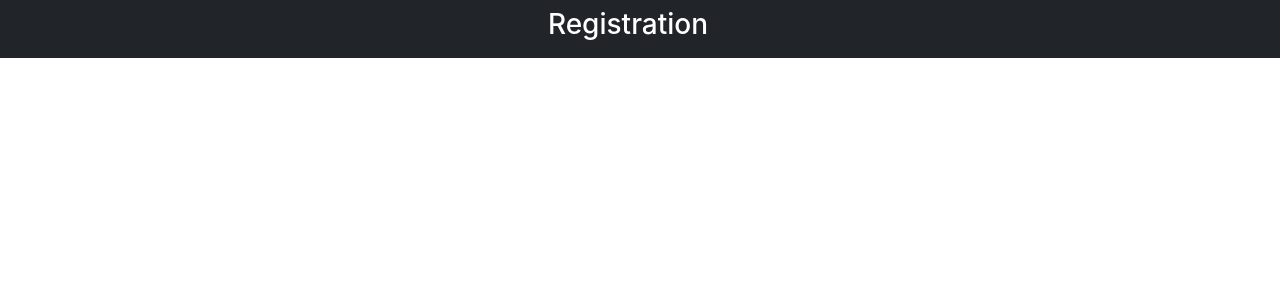
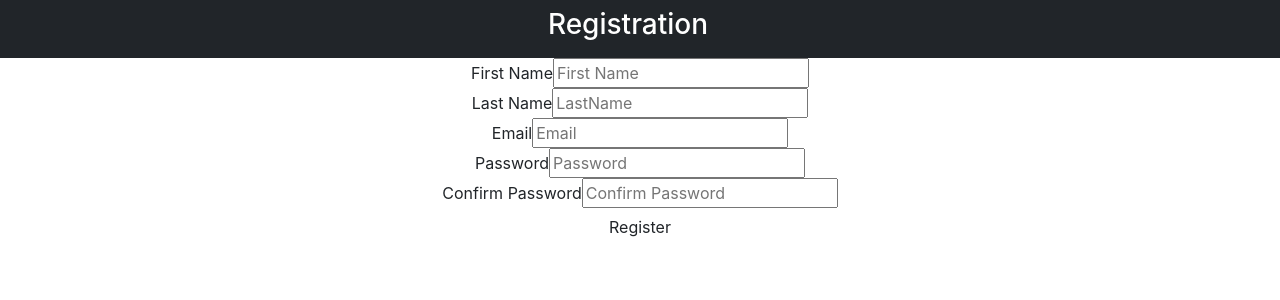
Before and after one commit to syahmizafran/test, a React (Create React App) app: page / in a window 1280 px wide. Shown: the top 300 px of the page. Built offline with nearby package versions, Linux system fonts and the light colour scheme.

Commit message:
new form

```diff
--- a/src/App.js
+++ b/src/App.js
@@ -1,11 +1,13 @@
 
 import './App.css';
 import Header from './components/header';
+import RegistrationForm from './components/registrationForm';
 
 function App() {
   return (
     <div className="App">
     <Header/>
+    <RegistrationForm/>
 
     </div>
   );
```
